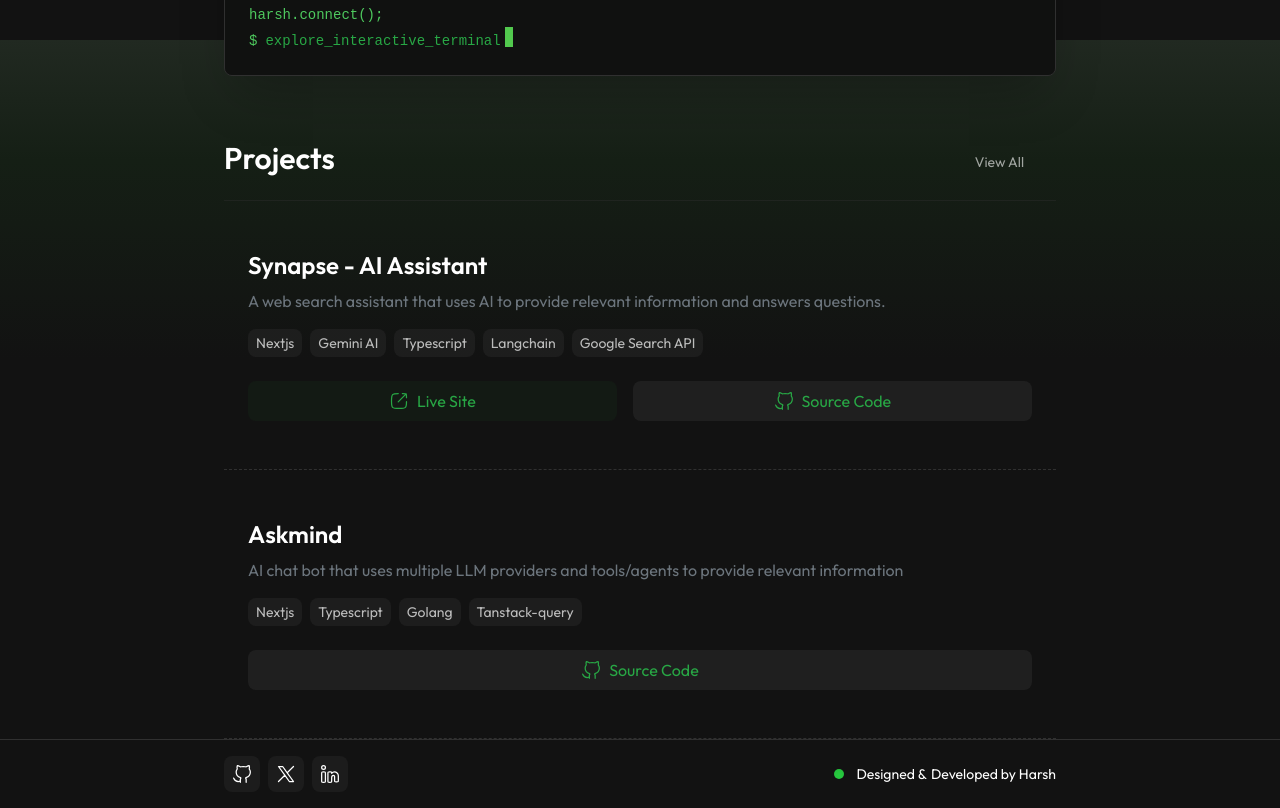
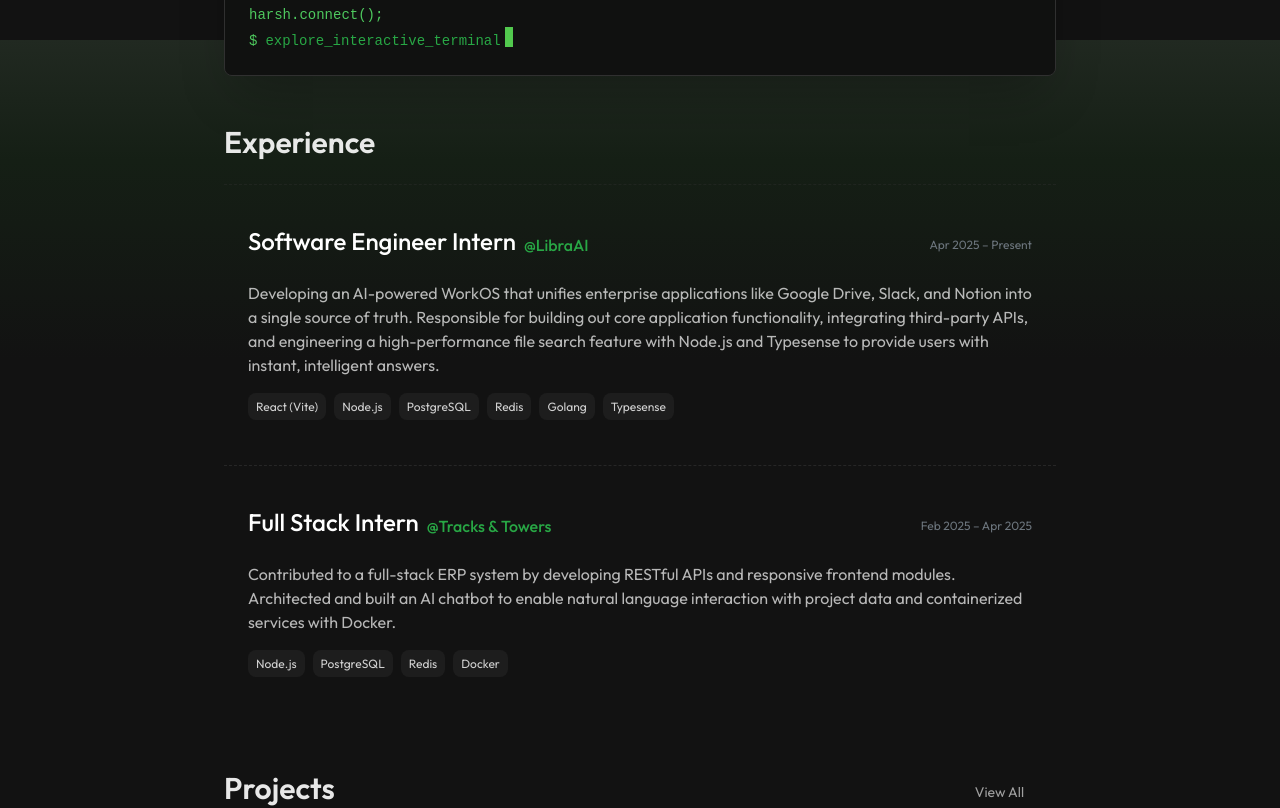
Before and after one commit to synntx/portfolio-v02, a Next.js app: page / in a window 1280 px wide. Shown: the part 760-1568 px from the top of the page. Built offline with nearby package versions, Linux system fonts and the light colour scheme.

Commit message:
feat: add experience

```diff
--- a/src/app/page.tsx
+++ b/src/app/page.tsx
@@ -5,6 +5,7 @@
 import Footer from "@/components/Footer";
 import Tooltip from "@/components/ui/Tooltip";
 import Image from "next/image";
+import Experience from "@/components/Experience";
 
 export default function Home() {
   return (
@@ -66,6 +67,7 @@
         </div>
       </div>
       <Terminal />
+      <Experience />
       <Projects />
       <div className="w-full max-w-full self-center">
         <Footer />
--- /dev/null
+++ b/src/components/Experience.tsx
@@ -0,0 +1,65 @@
+const experiences = [
+  {
+    role: "Software Engineer Intern",
+    company: "LibraAI",
+    period: "Apr 2025 – Present",
+    description:
+      "Developing an AI-powered WorkOS that unifies enterprise applications like Google Drive, Slack, and Notion into a single source of truth. Responsible for building out core application functionality, integrating third-party APIs, and engineering a high-performance file search feature with Node.js and Typesense to provide users with instant, intelligent answers.",
+    technologies: [
+      "React (Vite)",
+      "Node.js",
+      "PostgreSQL",
+      "Redis",
+      "Golang",
+      "Typesense",
+    ],
+  },
+  {
+    role: "Full Stack Intern",
+    company: "Tracks & Towers",
+    period: "Feb 2025 – Apr 2025",
+    description:
+      "Contributed to a full-stack ERP system by developing RESTful APIs and responsive frontend modules. Architected and built an AI chatbot to enable natural language interaction with project data and containerized services with Docker.",
+    technologies: ["Node.js", "PostgreSQL", "Redis", "Docker"],
+  },
+];
+
+const Experience = () => (
+  <div className="w-full max-w-4xl mx-auto px-4 md:px-6 lg:px-8 mb-8">
+    <div className="flex items-center gap-2 mb-4">
+      <h2 className="text-3xl font-semibold text-foreground/90">Experience</h2>
+    </div>
+    <div className="flex flex-col">
+      <div className="border-b border-dashed border-border/40 mt-2" />
+      {experiences.map((exp, idx) => (
+        <div
+          key={idx}
+          className="p-6 py-10 border-b border-dashed border-muted cursor-pointer hover:bg-muted/10 last:border-b-0"
+        >
+          <div className="flex flex-col md:flex-row md:items-center md:justify-between mb-2">
+            <div className="flex items-center gap-2">
+              <span className="text-2xl font-medium mb-2">{exp.role}</span>
+              <span className="text-accent font-medium">@{exp.company}</span>
+            </div>
+            <span className="text-xs text-secondary">{exp.period}</span>
+          </div>
+          <p className="text-foreground/70 py-2">{exp.description}</p>
+          <div className="flex flex-wrap gap-2">
+            {exp.technologies.map((tech) => (
+              <div key={tech} className="py-2">
+                <span
+                  key={tech}
+                  className="bg-muted/60 text-foreground/80 px-2 py-1.5 rounded-lg text-xs"
+                >
+                  {tech}
+                </span>
+              </div>
+            ))}
+          </div>
+        </div>
+      ))}
+    </div>
+  </div>
+);
+
+export default Experience;
--- a/src/components/ProjectCard.tsx
+++ b/src/components/ProjectCard.tsx
@@ -12,8 +12,8 @@
 
 const ProjectCard = ({ project }: { project: Project }) => {
   return (
-    <div className="md:hover:bg-card/20 cursor-pointer py-6 md:py-12 w-full md:p-6 active:scale-[0.96] duration-200 transition-all border-b border-border border-dashed">
-      <h3 className="text-2xl font-semibold mb-2">{project.title}</h3>
+    <div className="md:hover:bg-card/20 cursor-pointer py-6 md:py-12 w-full md:p-6 active:scale-[0.96] duration-200 transition-all border-b border-border border-dashed last:border-b-0">
+      <h3 className="text-2xl font-medium mb-2">{project.title}</h3>
       <p className="text-secondary mb-4">{project.description}</p>
 
       <div className="flex flex-wrap gap-2 mb-4">
--- a/src/components/Projects.tsx
+++ b/src/components/Projects.tsx
@@ -7,7 +7,7 @@
   return (
     <div className="w-full max-w-4xl mx-auto px-4 md:px-6 lg:px-8">
       <div className="flex items-center justify-between">
-        <h2 className="text-3xl font-semibold text-foreground my-4 md:mb-6">
+        <h2 className="text-3xl font-semibold text-foreground/90 my-4 md:mb-6">
           Projects
         </h2>
         <div>
@@ -20,8 +20,8 @@
           </Link>
         </div>
       </div>
-      <div className="border-b border-border/40" />
-      <div className="grid grid-cols-1 md:grid-cols-1">
+      <div className="border-b border-dashed border-border/40" />
+      <div className="grid grid-cols-1 md:grid-cols-1 ">
         {projectsData.slice(0, 2).map((project, index) => (
           <ProjectCard key={index} project={project} />
         ))}
```
